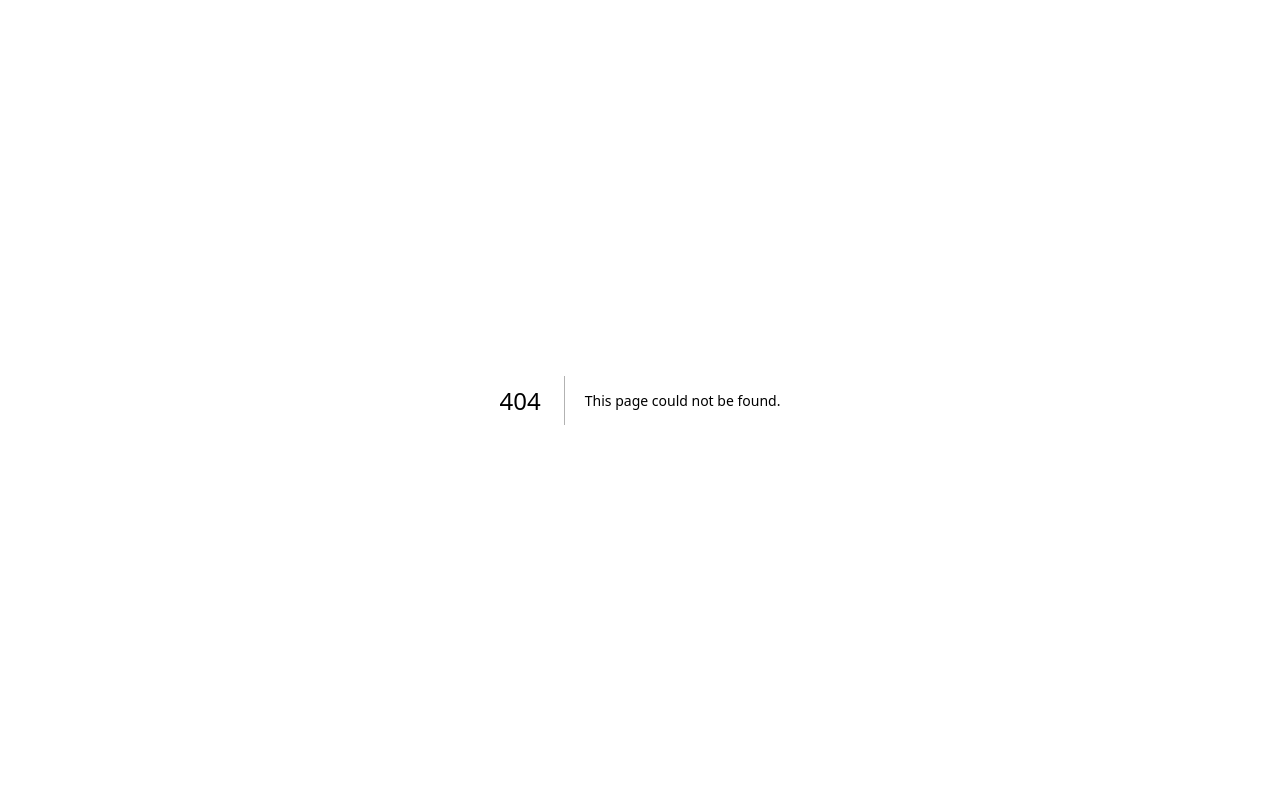
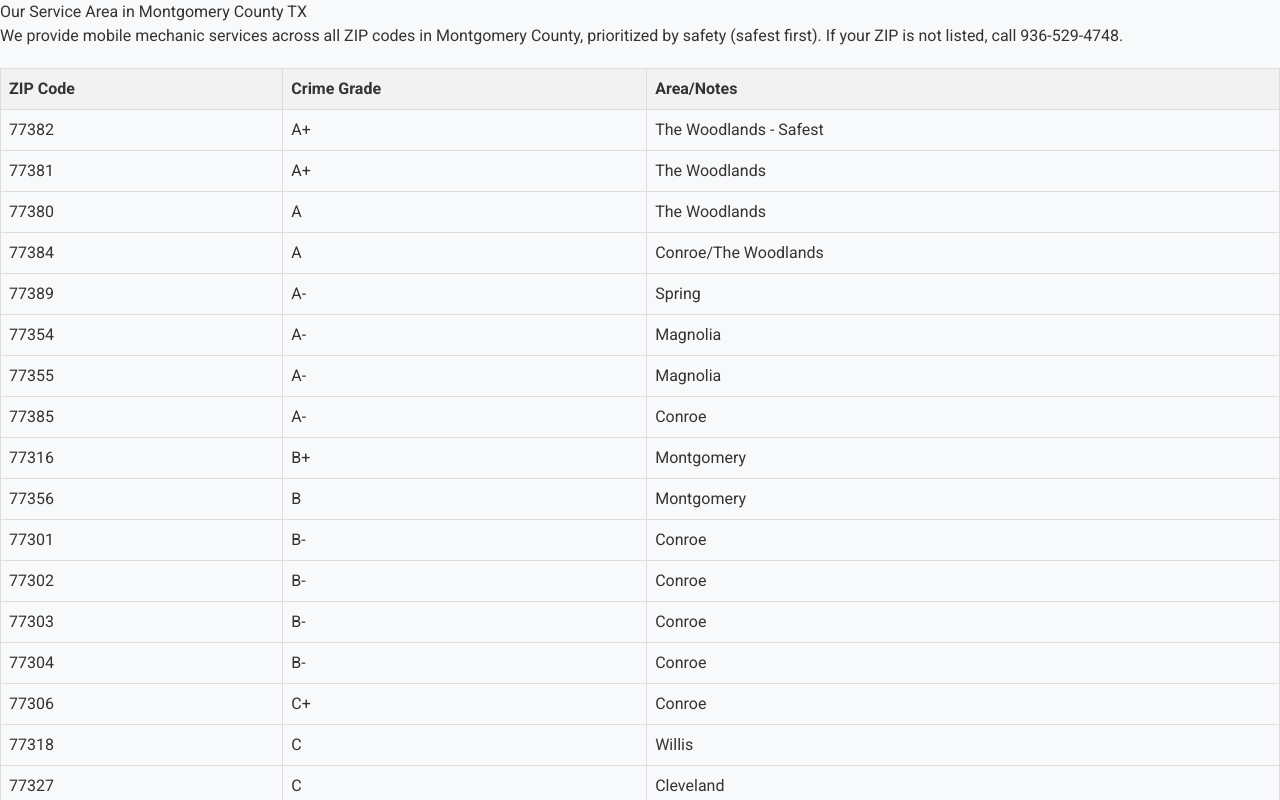
Before and after one commit to dacubbison/nextjs-boilerplate, a Next.js app: page /service-area in a window 1280 px wide. Before the commit this address had no page. Shown: the top 800 px of the page. Built offline with nearby package versions, Linux system fonts and the light colour scheme.

Commit message:
Added service-area page for SEO and updated ZIP codes sorted by safety

```diff
--- a/app/globals.css
+++ b/app/globals.css
@@ -337,14 +337,27 @@ a, button { color: #28A745; text-decoration: none; font-weight: bold; }
 }
 .service-item .book-now-btn {
   background: #28A745; /* Green */
-  color: white;
+  color: white !important;
   border: none;
   cursor: pointer;
 }
 .service-item .book-now-btn:hover {
   background: #218838;
 }
-
+.service-table {
+  width: 100%;
+  border-collapse: collapse;
+  margin: 20px 0;
+}
+.service-table th, .service-table td {
+  border: 1px solid #ddd;
+  padding: 8px;
+  text-align: left;
+}
+.service-table th {
+  background-color: #f2f2f2;
+  font-weight: bold;
+}
 /* Media query for modals on mobile */
 @media (max-width: 768px) {
   .book-modal-content {
--- /dev/null
+++ b/app/service-area/page.tsx
@@ -0,0 +1,81 @@
+import Script from 'next/script';
+
+export const metadata = {
+  title: 'Service Area - Mobile Mechanic in Montgomery County TX | Top Tech Mobile',
+  description: 'We serve all ZIP codes in Montgomery County TX, including The Woodlands, Conroe, and Kingwood. Check our sorted list by safety for availability.',
+  keywords: 'mobile mechanic service area Montgomery County TX, ZIP codes The Woodlands TX, auto repair near me Kingwood TX',
+};
+
+const safeZips = [
+  { zip: '77382', grade: 'A+', area: 'The Woodlands - Safest' },
+  { zip: '77381', grade: 'A+', area: 'The Woodlands' },
+  { zip: '77380', grade: 'A', area: 'The Woodlands' },
+  { zip: '77384', grade: 'A', area: 'Conroe/The Woodlands' },
+  { zip: '77389', grade: 'A-', area: 'Spring' },
+  { zip: '77354', grade: 'A-', area: 'Magnolia' },
+  { zip: '77355', grade: 'A-', area: 'Magnolia' },
+  { zip: '77385', grade: 'A-', area: 'Conroe' },
+  { zip: '77316', grade: 'B+', area: 'Montgomery' },
+  { zip: '77356', grade: 'B', area: 'Montgomery' },
+  { zip: '77301', grade: 'B-', area: 'Conroe' },
+  { zip: '77302', grade: 'B-', area: 'Conroe' },
+  { zip: '77303', grade: 'B-', area: 'Conroe' },
+  { zip: '77304', grade: 'B-', area: 'Conroe' },
+  { zip: '77306', grade: 'C+', area: 'Conroe' },
+  { zip: '77318', grade: 'C', area: 'Willis' },
+  { zip: '77327', grade: 'C', area: 'Cleveland' },
+  { zip: '77328', grade: 'C', area: 'Cleveland' },
+  { zip: '77333', grade: 'C-', area: 'Dobbin' },
+  { zip: '77339', grade: 'C-', area: 'Kingwood' },
+  { zip: '77353', grade: 'C-', area: 'Magnolia' },
+  { zip: '77357', grade: 'D+', area: 'New Caney' },
+  { zip: '77358', grade: 'D+', area: 'New Waverly' },
+  { zip: '77362', grade: 'D', area: 'Pinehurst' },
+  { zip: '77365', grade: 'D', area: 'Porter' },
+  { zip: '77372', grade: 'D', area: 'Splendora' },
+  { zip: '77378', grade: 'D-', area: 'Willis' },
+  { zip: '77387', grade: 'D-', area: 'Shenandoah' },
+  { zip: '77393', grade: 'D-', area: 'Spring' },
+];
+
+export default function ServiceArea() {
+  return (
+    <main>
+      <h1>Our Service Area in Montgomery County TX</h1>
+      <p>We provide mobile mechanic services across all ZIP codes in Montgomery County, prioritized by safety (safest first). If your ZIP is not listed, call 936-529-4748.</p>
+
+      <table className="service-table">
+        <thead>
+          <tr>
+            <th>ZIP Code</th>
+            <th>Crime Grade</th>
+            <th>Area/Notes</th>
+          </tr>
+        </thead>
+        <tbody>
+          {safeZips.map((item, index) => (
+            <tr key={index}>
+              <td>{item.zip}</td>
+              <td>{item.grade}</td>
+              <td>{item.area}</td>
+            </tr>
+          ))}
+        </tbody>
+      </table>
+
+      <Script type="application/ld+json">
+        {JSON.stringify({
+          "@context": "https://schema.org",
+          "@type": "LocalBusiness",
+          "name": "Top Tech Mobile",
+          "serviceArea": {
+            "@type": "AdministrativeArea",
+            "name": "Montgomery County TX",
+            "postalCode": safeZips.map(item => item.zip).join(', ')
+          },
+          "description": "Mobile mechanic serving all ZIP codes in Montgomery County TX, prioritized by safety."
+        })}
+      </Script>
+    </main>
+  );
+}
```
Also changed, not shown: components/Hero.tsx (+15 -2 lines), components/Services.tsx (+2 -6 lines).
